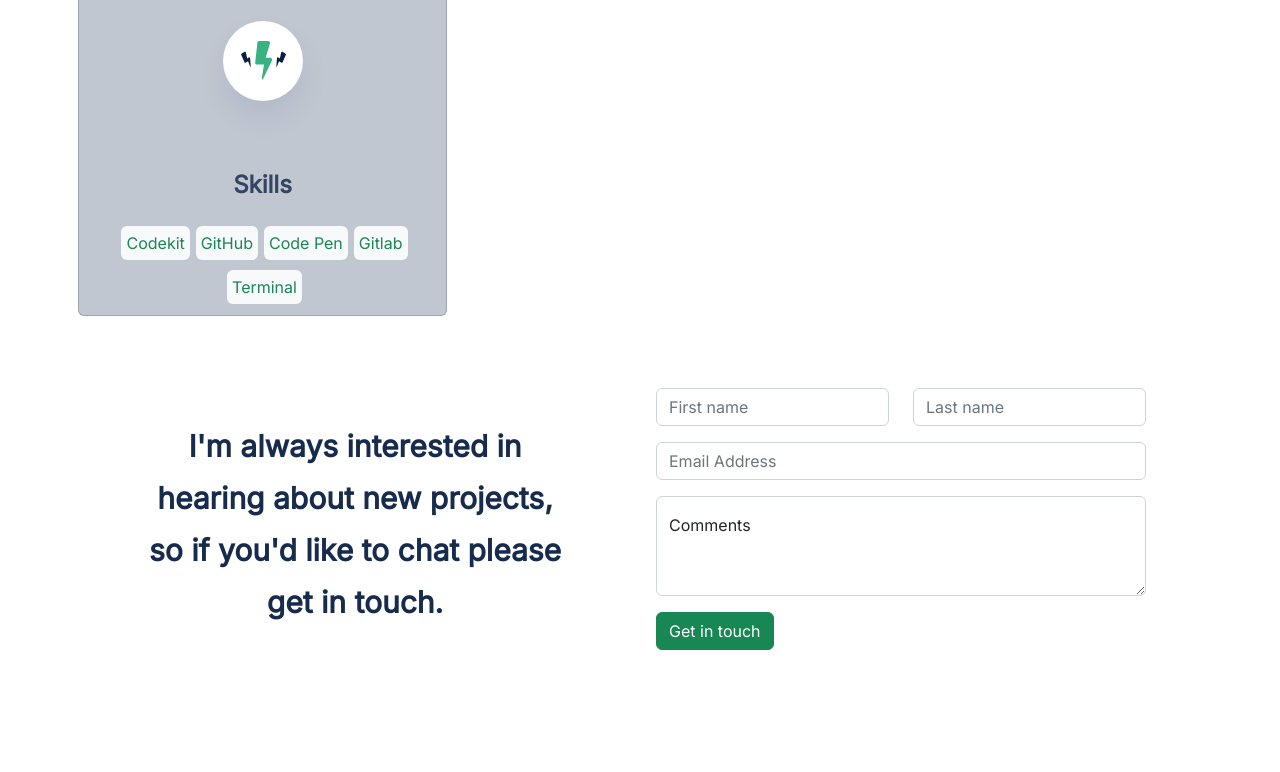
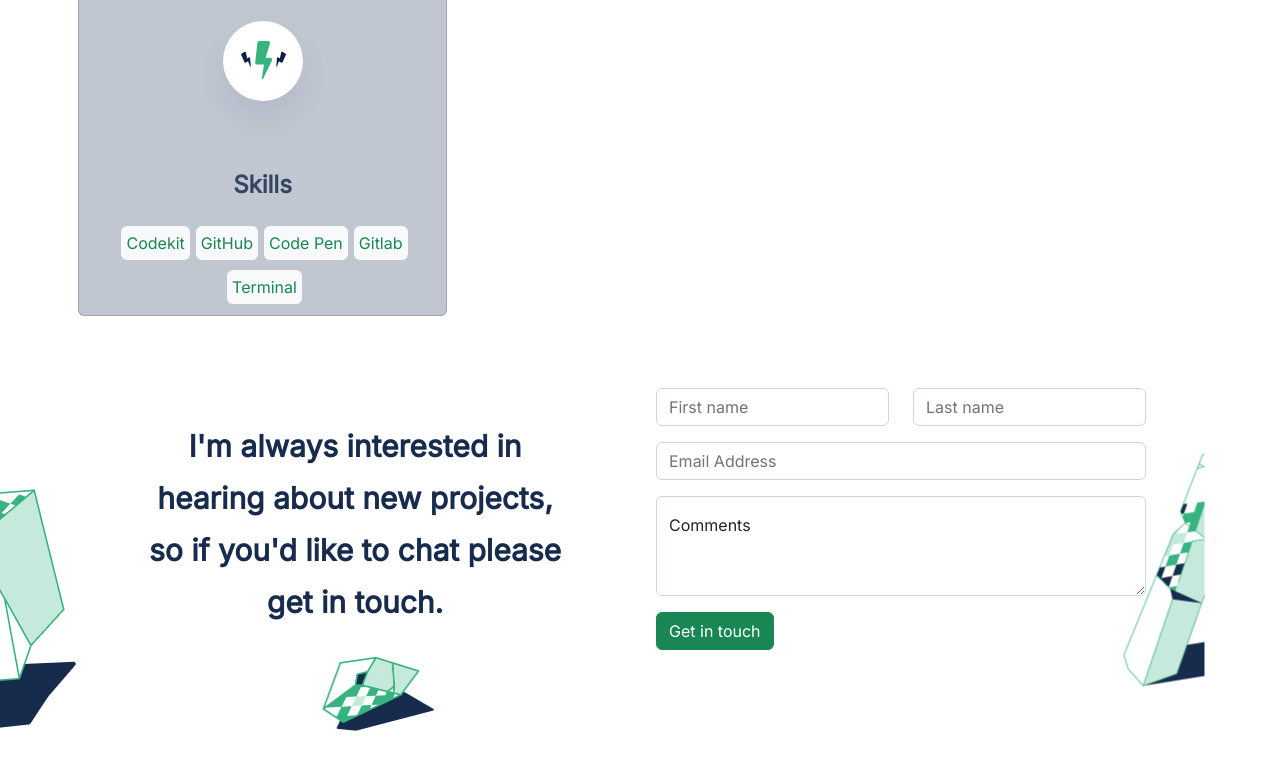
Before and after one commit to Lizdev-05/Pair-portfolio, a plain HTML site: page index.html in a window 1280 px wide. Shown: the part 3092-3864 px from the top of the page. Before the commit the page ends 3832 px from the top, so only its background shows below. Drawn offline with nearby package versions, Linux system fonts and the light colour scheme.

Commit message:
Add the form-section background

```diff
--- a/index.html
+++ b/index.html
@@ -252,7 +252,10 @@
     </section>
 
 
-    <section class="container form-section my-5">
+    <section class="container form-section my-5 position-relative">
+        <img src="./images/illustration-1-contact-form-desktop.png" alt="" class="form-img-1">
+     <img src="./images/illustration-2-contact-form-desktop.png" alt="" class="form-img-2">
+     <img src="./images/contact-form-illustratoin-3-desktop.png" alt="" class="form-img-3">
             <div class="row container">
               <div class="col">
                 <div class="form-info p-5">
--- a/style.css
+++ b/style.css
@@ -113,9 +113,27 @@ header {
     margin-right: 1px;
 }
 
-/* .form-section{
-    display: grid;
-    grid-template-columns: repeat(2, 1fr);
-    align-items: center;
-    height: 490px;
-} */
+.form-img-1 {
+    display: block;
+    position: absolute;
+    bottom: 0;
+    left: -115px;
+    bottom: -80px;
+
+  }
+
+  .form-img-2 {
+    display: block;
+    position: absolute;
+    bottom: -100px;
+    left: 15%;
+    transform: scale(0.5, 0.5);
+  }
+
+  .form-img-3 {
+    display: block;
+    position: absolute;
+    right: -50px;
+    bottom: -120px;
+    transform: scale(0.5, 0.5);
+  }
```
